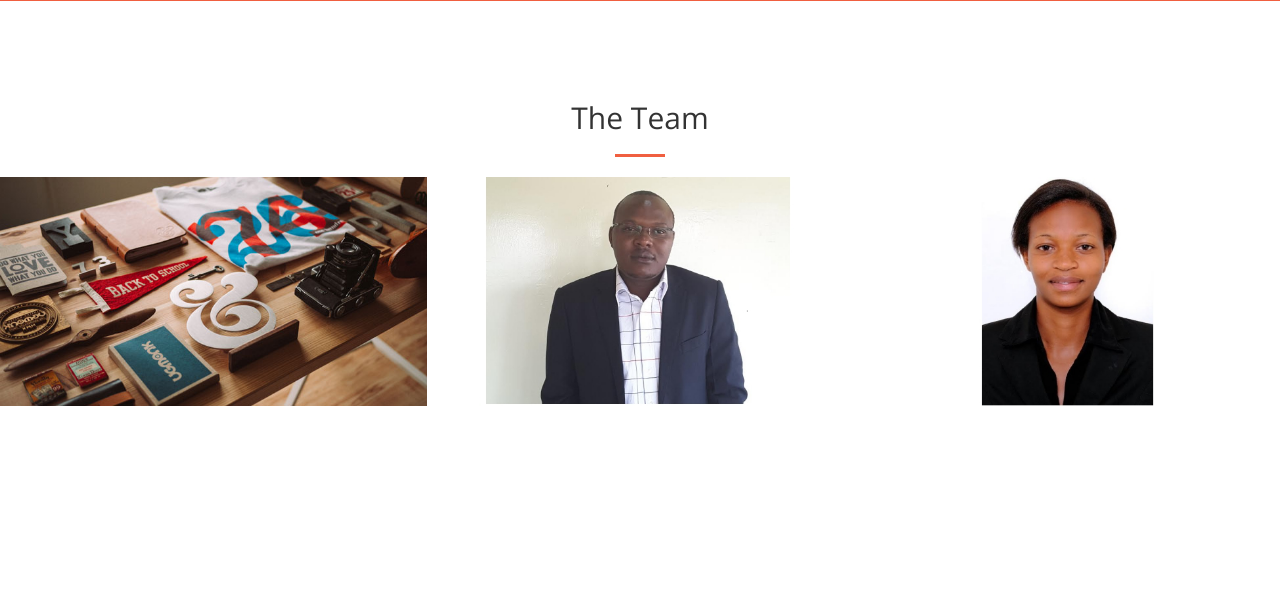
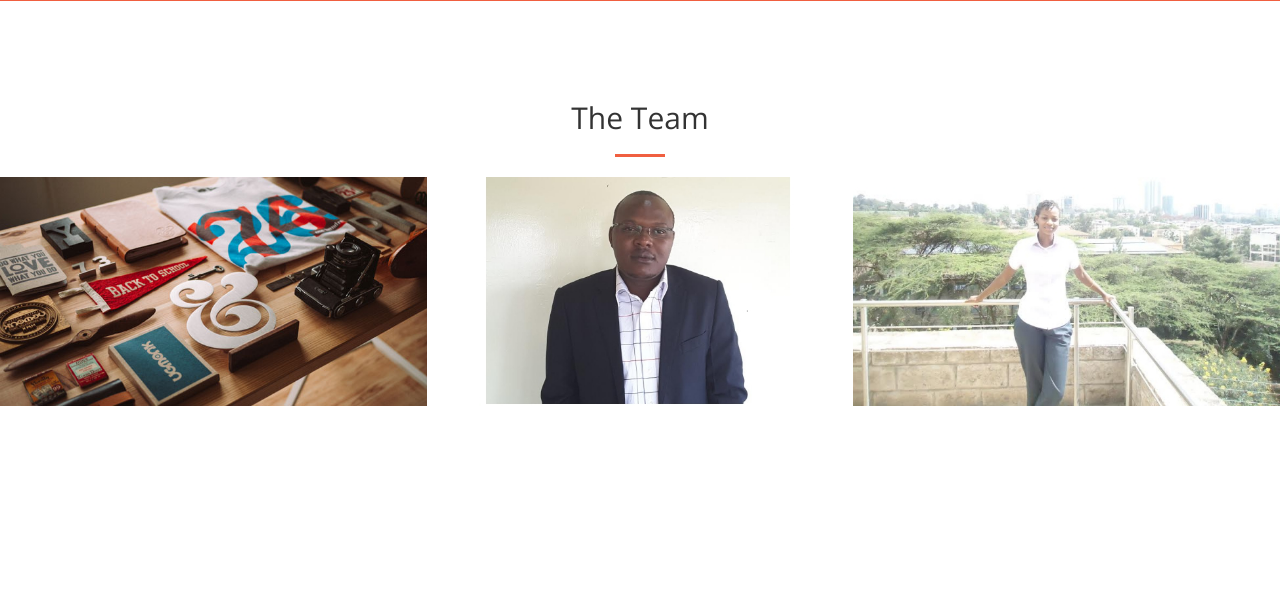
Before and after one commit to mboya/susefa, a PHP site: page / in a window 1280 px wide. Shown: the part 1621-2224 px from the top of the page. Run offline with PHP 8.4, Linux system fonts and the light colour scheme.

Commit message:
edit larvinia new photo

```diff
--- a/index.php
+++ b/index.php
@@ -163,7 +163,7 @@
                 </div>
                 <div class="col-lg-4 col-sm-6">
                     <a href="#" class="portfolio-box">
-                        <img src="img/team/larvinia.jpg" class="img-responsive" alt="">
+                        <img src="img/team/larvinia1.jpg" class="img-responsive" alt="">
                         <div class="portfolio-box-caption">
                             <div class="portfolio-box-caption-content">
                                 <div class="project-category text-faded">
```
Also changed, not shown: img/team/larvinia1.jpg (added).
